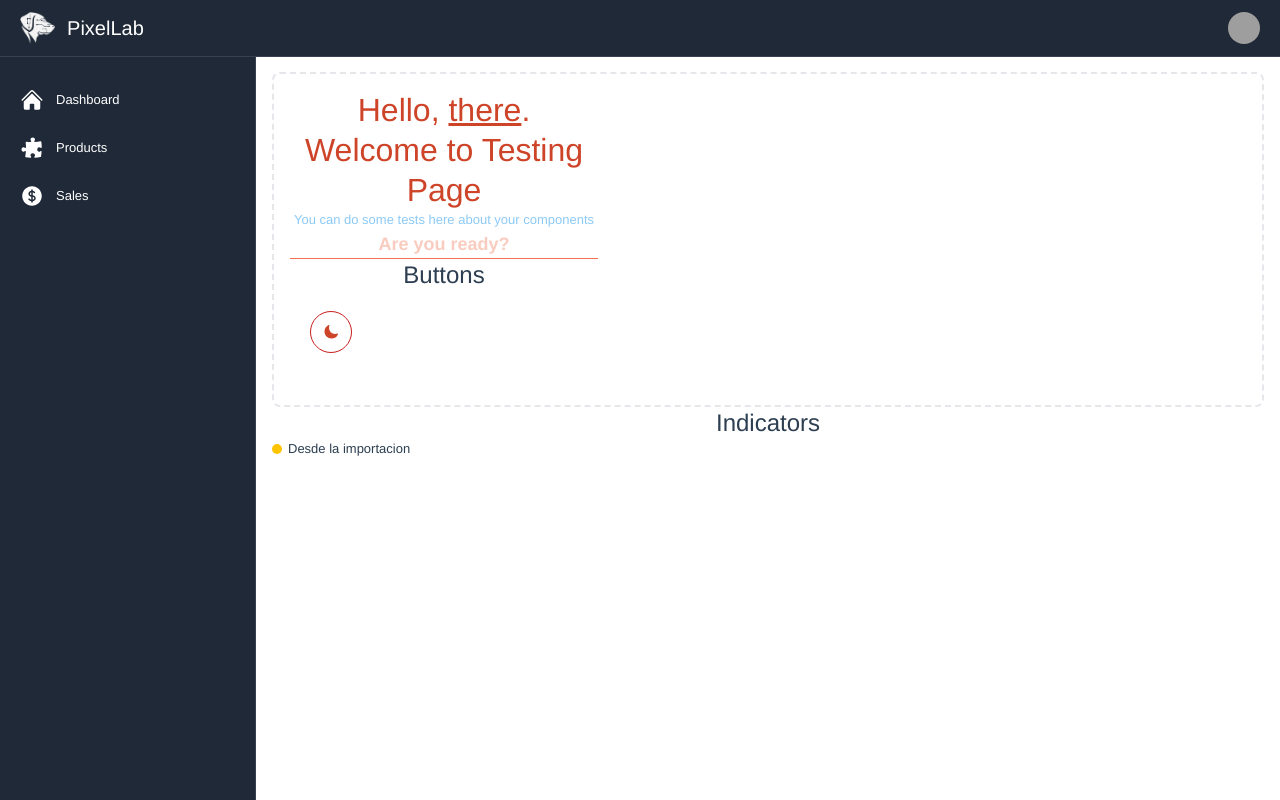
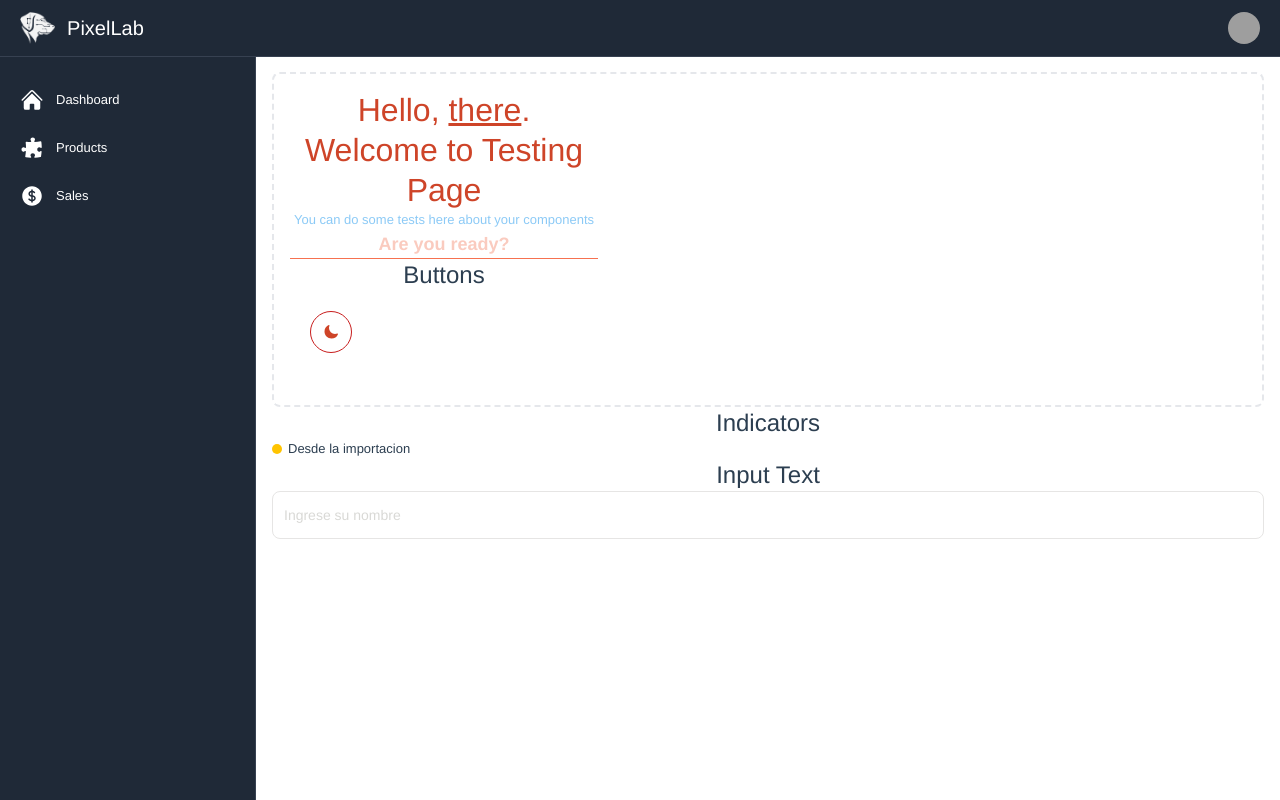
Before and after one commit to KevinZav/Punto-Venta, a Vue app: page /#/testing in a window 1280 px wide. Built offline with nearby package versions, Linux system fonts and the light colour scheme; grey boxes are pictures that could not be loaded.

Commit message:
fix: change conditions on validators

```diff
--- a/src/app/pages/testing/TestingPage.vue
+++ b/src/app/pages/testing/TestingPage.vue
@@ -28,6 +28,14 @@
     <div>
       <h3>Indicators</h3>
       <indicator :variant="'yellow'" :colorText="'blue-600'" :text="'Desde la importacion'" />
+      <h3>Input Text</h3>
+      <input-text
+        v-model="user.name"
+        :variant="'primary'"
+        :labelText="'Ingrese su nombre'"
+        :placeholder="'Ejemplo: Kevin'"
+        :validators="[noNameValidator]"
+        :setVariantByStatus="true"></input-text>
     </div>
   </div>
 </template>
@@ -38,6 +46,7 @@ import ActionButton from '@/app/shared/modules/components/ActionButton/ActionBut
 import Navbar from '@/app/shared/modules/components/Navigation/Navbar.vue'
 import SideBar from '@/app/shared/modules/components/Navigation/SideBar.vue'
 import Indicator from '@/app/shared/modules/components/Indicator/Indicator.vue'
+import InputText from '@/app/shared/modules/components/inputs/InputText.vue'
 
 export default {
   name: 'TestingPage',
@@ -46,11 +55,22 @@ export default {
     ActionButton,
     Navbar,
     SideBar,
-    Indicator
+    Indicator,
+    InputText
+  },
+  data () {
+    return {
+      user: {
+        name: ''
+      }
+    }
   },
   methods: {
     onClickButton() {
       alert(`It's Britney, bitch!`)
+    },
+    noNameValidator (value) {
+      return !['Caste', 'Isac'].includes(value)
     }
   }
 }
--- a/src/app/shared/modules/components/inputs/InputText.vue
+++ b/src/app/shared/modules/components/inputs/InputText.vue
@@ -76,7 +76,6 @@ export default {
   },
   watch: {
     async modelValue(value) {
-
       if (!this.setVariantByStatus || !this.validators) return
 
       const { SUCCESS, ERROR, PENDING } = inputStatus
@@ -84,8 +83,8 @@ export default {
       this.status = PENDING
 
       const [validators, asyncValidators] = this.validators
-      const evalValidators = this.evalValidator(validators, value)
-      const evalAsyncValidators = await this.evalValidatorAsync(asyncValidators, value)
+      const evalValidators = validators ? this.evalValidator(validators, value) : true
+      const evalAsyncValidators = asyncValidators ? await this.evalValidatorAsync(asyncValidators, value) : true
 
       this.status = evalValidators && evalAsyncValidators ? SUCCESS : ERROR
     }
```
